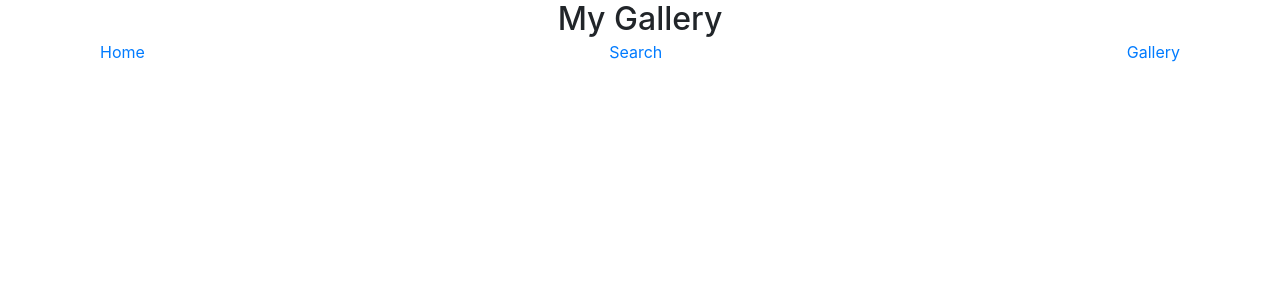
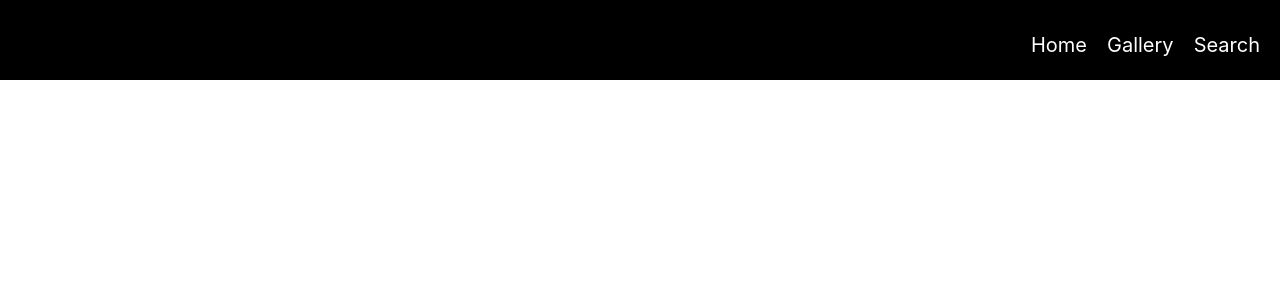
Before and after one commit to bintadam/My-Gallery, a Django app: page /pictures/ in a window 1280 px wide. Shown: the top 300 px of the page. Run offline with Django 4.2, Linux system fonts and the light colour scheme; data that the repository does not hold is empty; some libraries are stand-ins or nearby versions.

Commit message:
fixed errors

```diff
--- a/Gallery/urls.py
+++ b/Gallery/urls.py
@@ -15,10 +15,10 @@ Including another URLconf
 """
 
 from django.contrib import admin
-from django.urls import re_path, include
+from django.urls import path, include
 
 
 urlpatterns = [
-    re_path('^admin/', admin.site.urls),
-    re_path('',include('pictures.urls'))
+    path('^admin/', admin.site.urls),
+    path('',include('pictures.urls'))
 ]
--- a/pictures/models.py
+++ b/pictures/models.py
@@ -1,5 +1,4 @@
 from django.db import models
-
 
 # Create your models here.
 
@@ -37,7 +36,7 @@ class Image(models.Model):
     category = models.ForeignKey(Category, on_delete=models.CASCADE)
 
     def __str__(self):
-      return self.first_name
+      return self.image_name
 
     def save_image(self):
       self.save()
--- a/pictures/templates/all-pictures/pictures.html
+++ b/pictures/templates/all-pictures/pictures.html
@@ -1,8 +1,8 @@
 <!DOCTYPE html>
-<html lang="en">
+<html>
+
 <head>
-  <meta charset="UTF-8">
-  <meta http-equiv="X-UA-Compatible" content="IE=edge">
+    <meta charset="utf-8">
     <meta name="viewport" content="width=device-width, initial-scale=1.0">
     <title>My Gallery</title>
     <link rel="stylesheet" href="https://cdnjs.cloudflare.com/ajax/libs/twitter-bootstrap/4.1.3/css/bootstrap.min.css">
@@ -10,18 +10,18 @@
     <link rel="stylesheet" href="https://cdnjs.cloudflare.com/ajax/libs/lightbox2/2.8.2/css/lightbox.min.css">
     <link rel="stylesheet" href="https://cdnjs.cloudflare.com/ajax/libs/font-awesome/4.7.0/css/font-awesome.min.css">
 </head>
+
 <body>
-  <header>
-    <a href="{%url 'welcome'%}">Home</a>
+
+<!--NAVBAR-->
+<div class="nav-bar" style="height: 80px;background-color: black;">
     <a href="{%url 'search_results'%}">Search</a>
     <a href="{%url 'pictures'%}">Gallery</a>
-</header>
+    <a href="{%url 'welcome'%}">Home</a>
+</div>
 
-    <div class="gallery">
+    <div class="photo-gallery">
         <div class="container">
-            <div class="intro">
-                <h2 class="text-center">My Gallery</h2>
-            </div>
             <div class="row photos">
                 {%for image in images%}
                 <div class="col-sm-4 item">
@@ -35,59 +35,61 @@
 
         </div>
     </div>
+    <script>
 
+
+    </script>
     <script src="https://cdnjs.cloudflare.com/ajax/libs/jquery/3.2.1/jquery.min.js"></script>
     <script src="https://cdnjs.cloudflare.com/ajax/libs/twitter-bootstrap/4.1.3/js/bootstrap.bundle.min.js"></script>
     <script src="https://cdnjs.cloudflare.com/ajax/libs/lightbox2/2.8.2/js/lightbox.min.js"></script>
 </body>
+
 </html>
 <style>
-  header{
-  position: fixed;
-  left: 0;
-  top: 0;
-  width: 100%;
-  display: flex;
-  justify-content: space-between;
-  align-items: center;
-  transition: 0.6s;
-  padding: 40px 100px;
-  z-index: 100000;
+.nav-bar a{
+float: right;
+margin-right: 20px;
+margin-top: 30px;
+color: white;
+font-size: 20px;
 }
-header ul
-{
-position: relative;
-display: flex;
-justify-content: center;
-align-items: center;
+
+
+    .photo-gallery {
+  color:#313437;
+  background-color:#fff;
 }
-header ul li
-{
-  position: relative;
-  list-style: none;
+
+.photo-gallery p {
+  color:#7d8285;
 }
-header ul li a
-{
-  position: relative;
-  margin: 0 15px;
-  text-decoration: none;
-  color: #fff;
-  letter-spacing: 2px;
-  font-weight: 500px;
-  transition: 0.6s;
-}
+
+
 @media (max-width:767px) {
-  .gallery h2 {
+  .photo-gallery h2 {
     margin-bottom:25px;
     padding-top:25px;
     font-size:24px;
   }
 }
-.gallery .photos {
+
+.photo-gallery .intro {
+  font-size:16px;
+  max-width:500px;
+  margin:0 auto 40px;
+}
+
+.photo-gallery .intro p {
+  margin-bottom:0;
+}
+
+.photo-gallery .photos {
   padding-bottom:20px;
 }
 
-.gallery .item {
+.photo-gallery .item {
   padding-bottom:30px;
 }
+
+
 </style>
--- a/pictures/urls.py
+++ b/pictures/urls.py
@@ -1,14 +1,14 @@
-from django.urls import re_path
+from django.urls import path
 from . import views
 from os import name
 from django.conf.urls.static import static
 from django.conf import settings
 
 urlpatterns=[
-    re_path('^$',views.welcome,name = 'welcome'),
-    re_path('^pictures/$',views.pictures,name='pictures'),
-    re_path('^search/', views.search_results, name='search_results'),
-    re_path('^picture/<int : image_id>/$',views.picture,name='imageid'),
+    path('',views.welcome,name ='welcome'),
+    path('pictures/',views.pictures,name='pictures'),
+    path('search/', views.search_results, name='search_results'),
+    path('picture/<int:image_id>/',views.picture,name='imageid'),
 ]
 
 if settings.DEBUG:
```
Also changed, not shown: pictures/templates/all-pictures/base.html (+13 -13 lines), pictures/templates/all-pictures/image.html (+15 -9 lines), pictures/templates/navbar.html (+73 -19 lines), media/articles/bacwayne2.jpeg (added), media/articles/bacwayne2_nIoz5oS.jpeg (added), media/articles/bacwayne2_v8lzHv9.jpeg (added), media/articles/download (1).jpeg (deleted), media/articles/download (2).jpeg (deleted), media/articles/download.jpeg (deleted), media/articles/guntino1.jpg (added), media/articles/images (1).jpeg (deleted), media/articles/images.jpeg (deleted), media/articles/images2.jpeg (deleted), media/articles/uunsi.jpeg (added), 1 more files. Lines whose indentation alone changed are shown as unchanged.
